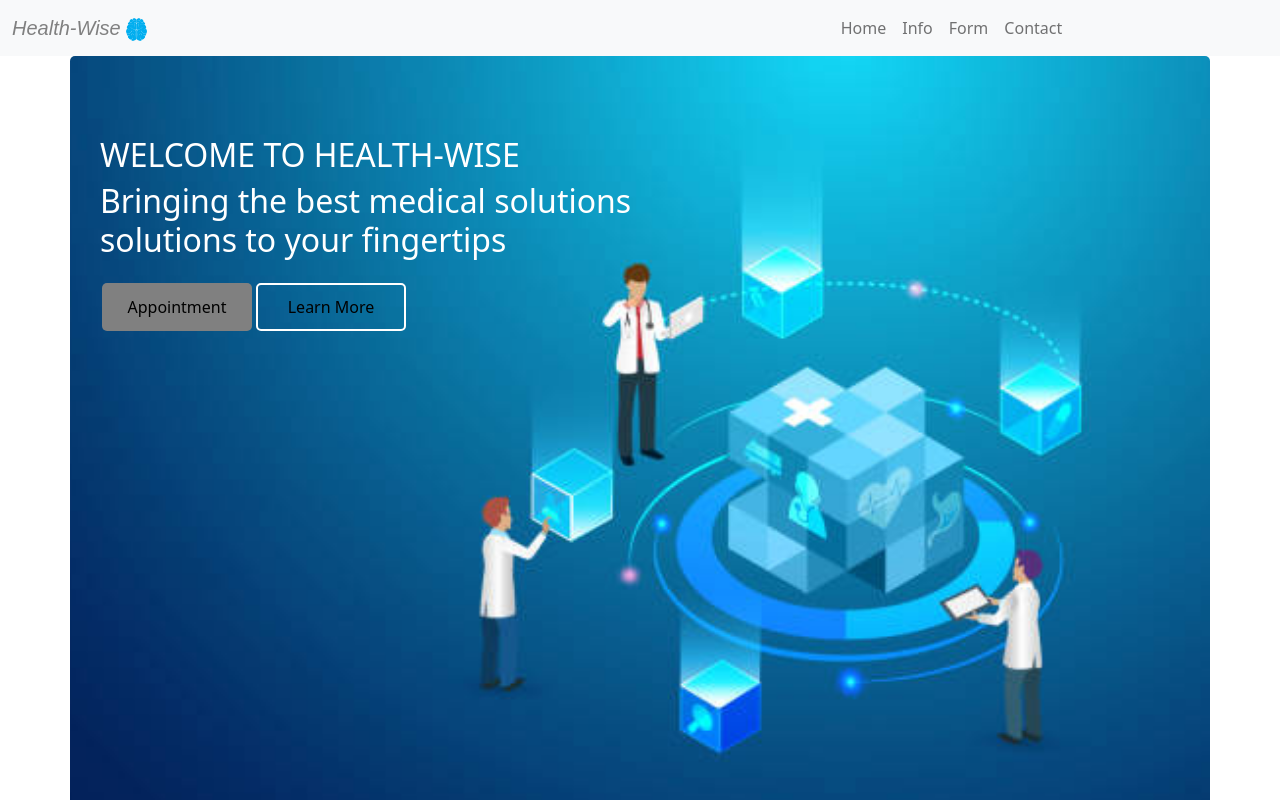
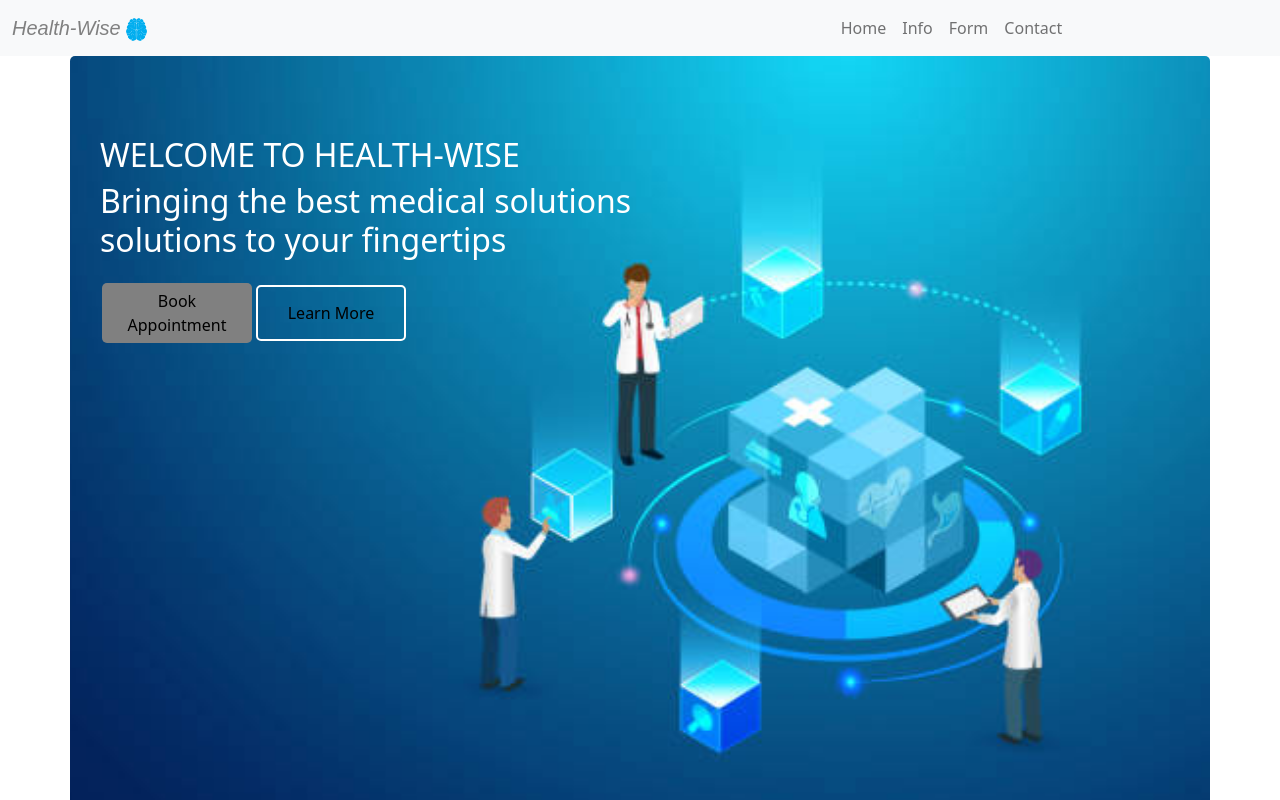
Before and after one commit to Oiza123/Healthwise, a React (Create React App) app: page / in a window 1280 px wide. Shown: the top 800 px of the page. Built offline with nearby package versions, Linux system fonts and the light colour scheme.

Commit message:
add changes

```diff
--- a/src/components/Firebase/firebase.js
+++ b/src/components/Firebase/firebase.js
@@ -2,13 +2,12 @@ import "firebase/compat/database";
 import firebase from "firebase/compat/app";
 
 const firebaseConfig = {
-  apiKey: "AIzaSyA4qixnDFrK9XVTAE-4RgcYJumOuRsQ_3U",
-  authDomain: "health-wise-577ba.firebaseapp.com",
-  projectId: "health-wise-577ba",
-  storageBucket: "health-wise-577ba.appspot.com",
-  messagingSenderId: "654837204932",
-  appId: "1:654837204932:web:b5816d9a067124d18b4691",
-  measurementId: "G-S7PC7CKPGK",
+  apiKey: "AIzaSyA2KThu8F-rGqp5yh4NAipQd3IGoGGBpjs",
+  authDomain: "health-wise-f5b51.firebaseapp.com",
+  projectId: "health-wise-f5b51",
+  storageBucket: "health-wise-f5b51.appspot.com",
+  messagingSenderId: "912536736933",
+  appId: "1:912536736933:web:e770f73848fc991d75a94c",
 };
 
 //configuring the firebase database and exporting it to be used in the react app
--- a/src/components/Home/Home.css
+++ b/src/components/Home/Home.css
@@ -41,14 +41,14 @@ strong {
 #appointment {
   width: 150px;
   background-color: grey;
-  padding: 12px;
+  padding: 6px;
 }
 
 #learnmore {
   width: 150px;
   background-color: transparent;
   border: 2px solid white;
-  padding: 10px;
+  padding: 14px;
 }
 .col1 {
   background-color: transparent;
--- a/src/components/Home/Home.jsx
+++ b/src/components/Home/Home.jsx
@@ -31,7 +31,7 @@ function Home() {
               <br />
               <Link to="/add" style={{ textDecorationLine: "none" }}>
                 <Button className="mt-4" id="appointment">
-                  Appointment
+                  Book Appointment
                 </Button>
               </Link>
               <HashLink to="#learn" style={{ textDecorationLine: "none" }}>
```
